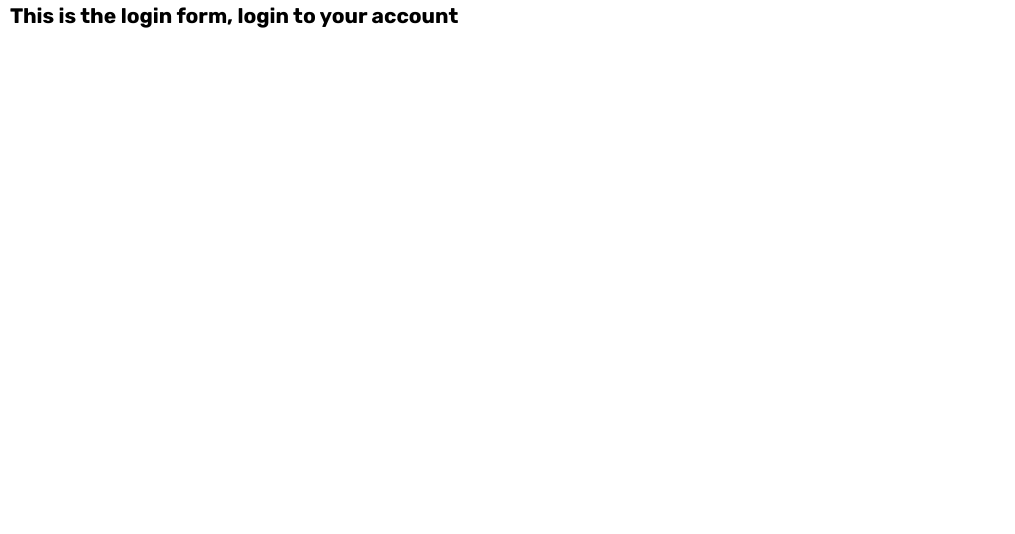
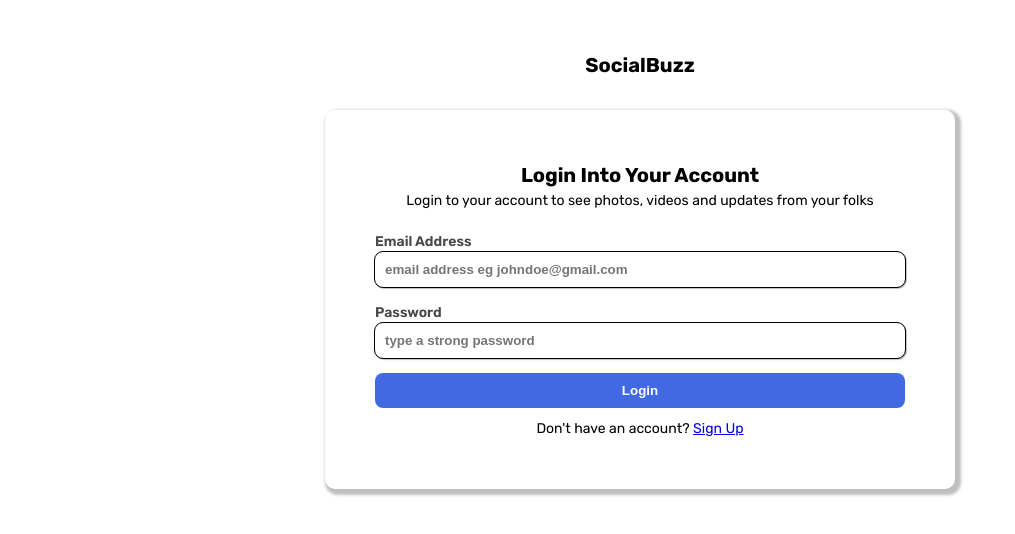
Before and after one commit to codeme254/SocialBuzz-Frontend, a React (Vite) app: page /login in a window 1280 px wide. Shown: the top 534 px of the page, without its empty margins (0-1015 px from the left). Built offline with nearby package versions, Linux system fonts and the light colour scheme.

Commit message:
create login form

```diff
--- a/src/App.css
+++ b/src/App.css
@@ -57,11 +57,12 @@ body {
 
 .form-group__textual-input {
   border: none;
+  outline: 1px solid black;
   padding: 1rem;
   font-weight: bold;
   border-radius: 8px;
   box-shadow: 1px 1px 1px 1px rgba(0, 0, 0, 0.25);
-  border-bottom: 1px solid #777;
+  /* border-bottom: 1px solid #777; */
 }
 
 .submit-btn {
--- /dev/null
+++ b/src/Pages/Login/Login.css
@@ -0,0 +1,11 @@
+.login-container {
+  margin-top: 5rem;
+}
+
+.login-form {
+  width: 50%;
+  margin: 3rem auto;
+  box-shadow: 3px 3px 3px 3px rgba(0, 0, 0, 0.25);
+  padding: 5rem;
+  border-radius: 10px;
+}
--- a/src/Pages/Login/Login.jsx
+++ b/src/Pages/Login/Login.jsx
@@ -1,7 +1,51 @@
+import { Link } from "react-router-dom";
+import "./Login.css";
+import Title from "../../components/Title/Title";
+
 const Login = () => {
   return (
     <div className="login-container">
-      <h2>This is the login form, login to your account</h2>
+      <Title text="SocialBuzz" />
+      <form action="" className="login-form">
+        <div className="form-group">
+          <div className="form-text-top">
+            <Title text="login into your account" />
+            <p>
+              Login to your account to see photos, videos and updates from your
+              folks
+            </p>
+          </div>
+          <label htmlFor="emailAddress" className="form-group-label">
+            email address
+          </label>
+          <input
+            type="email"
+            id="emailAddress"
+            className="form-group__textual-input"
+            placeholder="email address eg johndoe@gmail.com"
+          />
+        </div>
+
+        <div className="form-group">
+          <label htmlFor="password" className="form-group-label">
+            password
+          </label>
+          <input
+            type="password"
+            id="password"
+            className="form-group__textual-input"
+            placeholder="type a strong password"
+          />
+        </div>
+
+        <button type="submit" className="submit-btn">
+          Login
+        </button>
+
+        <p className="form-guide">
+          Don't have an account? <Link to="/">Sign Up</Link>
+        </p>
+      </form>
     </div>
   );
 };
```
